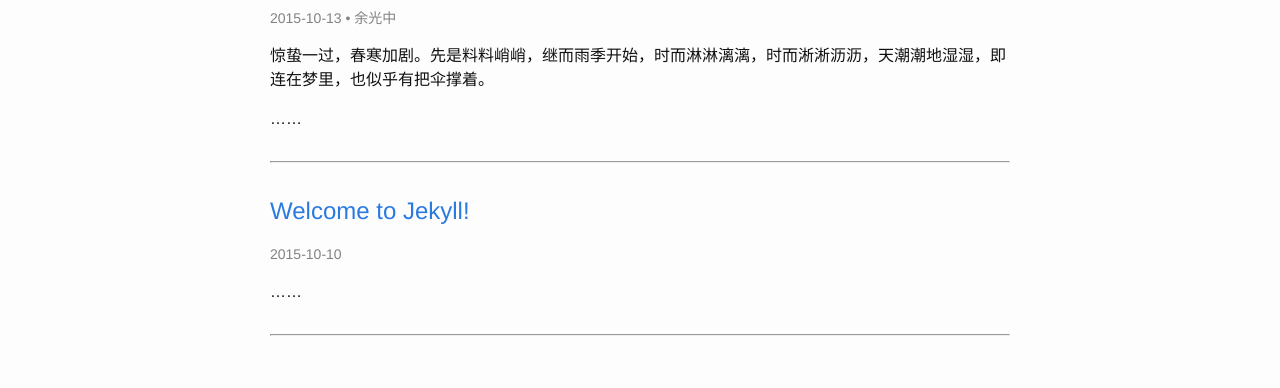
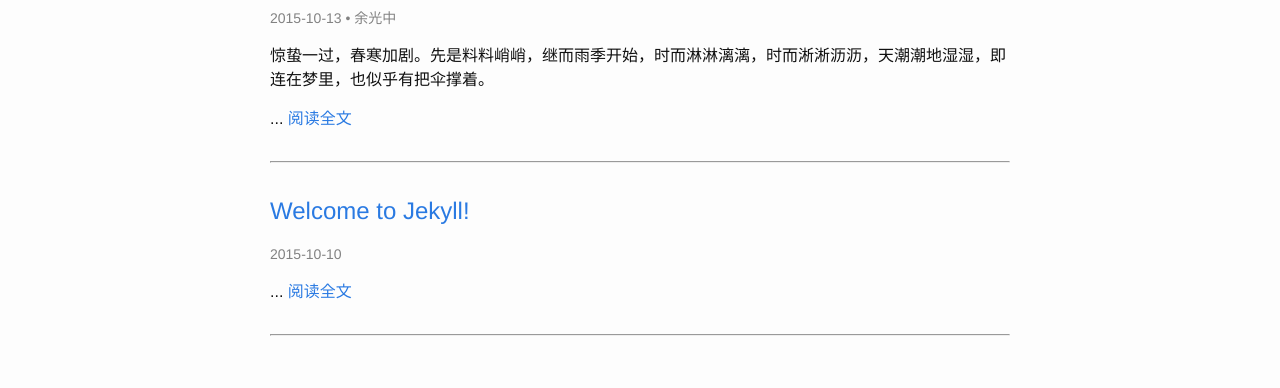
Before and after one commit to chenkaiwei/chenkaiwei.github.com, a Jekyll site: the page built from index.html, in a window 1280 px wide. Shown: the part 1129-1517 px from the top of the page. Built offline with Jekyll 4.4.1, drawn with Linux system fonts in a browser that asks for light colours.

Commit message:
首页，摘要区分

```diff
--- a/index.html
+++ b/index.html
@@ -10,9 +10,11 @@ layout: default
         </h2>
         <p class="post-meta">{{ post.date | date: "%Y-%m-%d" }}{% if post.author %} • {{ post.author }}{% endif %}{% if post.meta %} • {{ post.meta }}{% endif %}</p>
       		<article class="post-content">
-    		{{ post.excerpt }}
     		{% if post.content contains site.excerpt_separator %}
-    		……
+    			{{ post.excerpt | append: '...'}}
+    			<a>阅读全文</a>
+    		{% else %}
+    			{{ post.excerpt}}
     		{% endif %}
   			</article>
         <hr/>
```
